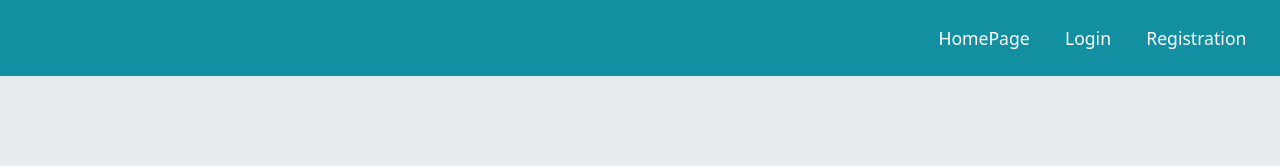
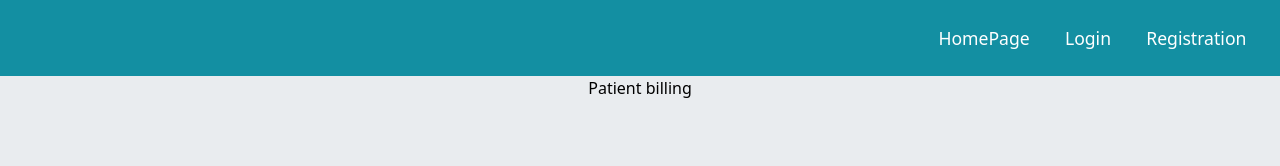
Before and after one commit to daynesmith/Urgent-Care-App, a React (Vite) app in the folder frontend/: page /patient-billing in a window 1280 px wide. Shown: the top 166 px of the page. Built offline with nearby package versions, Linux system fonts and the light colour scheme; no server answers.

Commit message:
just added route to the billing page

```diff
--- a/frontend/src/App.jsx
+++ b/frontend/src/App.jsx
@@ -26,6 +26,7 @@ import ApplicationForm from './components/ApplicationForm.jsx';
 import AdminDasboard from './components/AdminDashboard.jsx';
 
 import SingleAppointment from './pages/SingleAppointment.jsx';
+import PatientBilling from './pages/PatientBilling.jsx';
 
 
 
@@ -62,6 +63,7 @@ function App() {
             <Route path = '/AdminDasboard' element = {<AdminDasboard />} />
 
             <Route path = '/visits/:apptid' element = {<SingleAppointment />} />
+            <Route path = '/patient-billing' element = {<PatientBilling />}/>
 
           </Routes>
         </div>
--- a/frontend/src/components/PatientDashboard.jsx
+++ b/frontend/src/components/PatientDashboard.jsx
@@ -12,7 +12,7 @@ export default function PatientDashboard(){
         <Link as={Link} to='/visits' className="border rounded-l shadow-lg p-3 h-full text-center min-w-3xs"><h4>Visits</h4> </Link>
         <Link as={Link} to='/medical-history' className="border rounded-l shadow-lg p-3 h-full text-center min-w-3xs"><h4>Medical History</h4> </Link>
         <Link to="/PatientInfo"  className="border rounded-l shadow-lg p-3 h-full text-center min-w-3xs"><h4>Patient Profile</h4> </Link>
-        <Link as={Link} className="border rounded-l shadow-lg p-3 h-full text-center min-w-3xs"><h4>Billing</h4> </Link>
+        <Link as={Link} to='/patient-billing' className="border rounded-l shadow-lg p-3 h-full text-center min-w-3xs"><h4>Billing</h4> </Link>
 
 
     </div>
--- /dev/null
+++ b/frontend/src/pages/PatientBilling.jsx
@@ -0,0 +1,8 @@
+
+
+export default function PatientBilling(){
+
+    return (
+        <div>Patient billing</div>
+    )
+}
```
